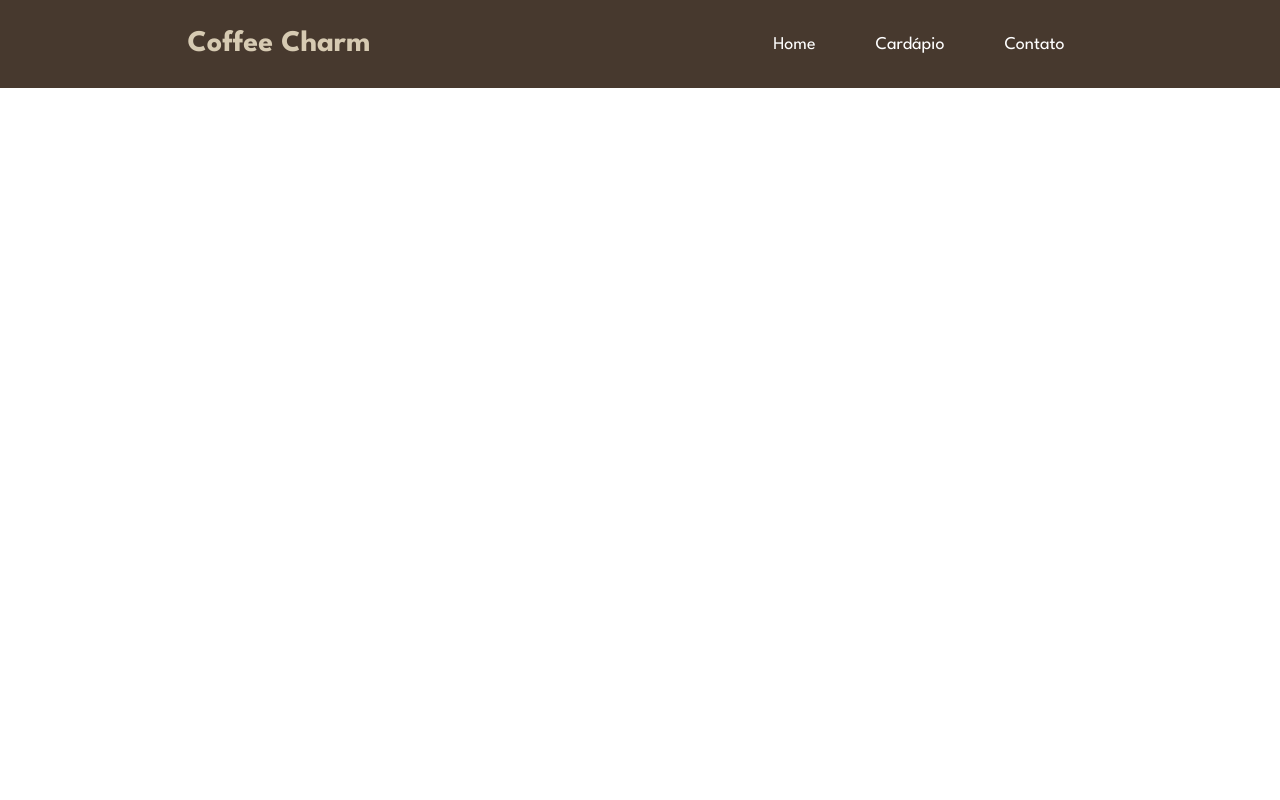
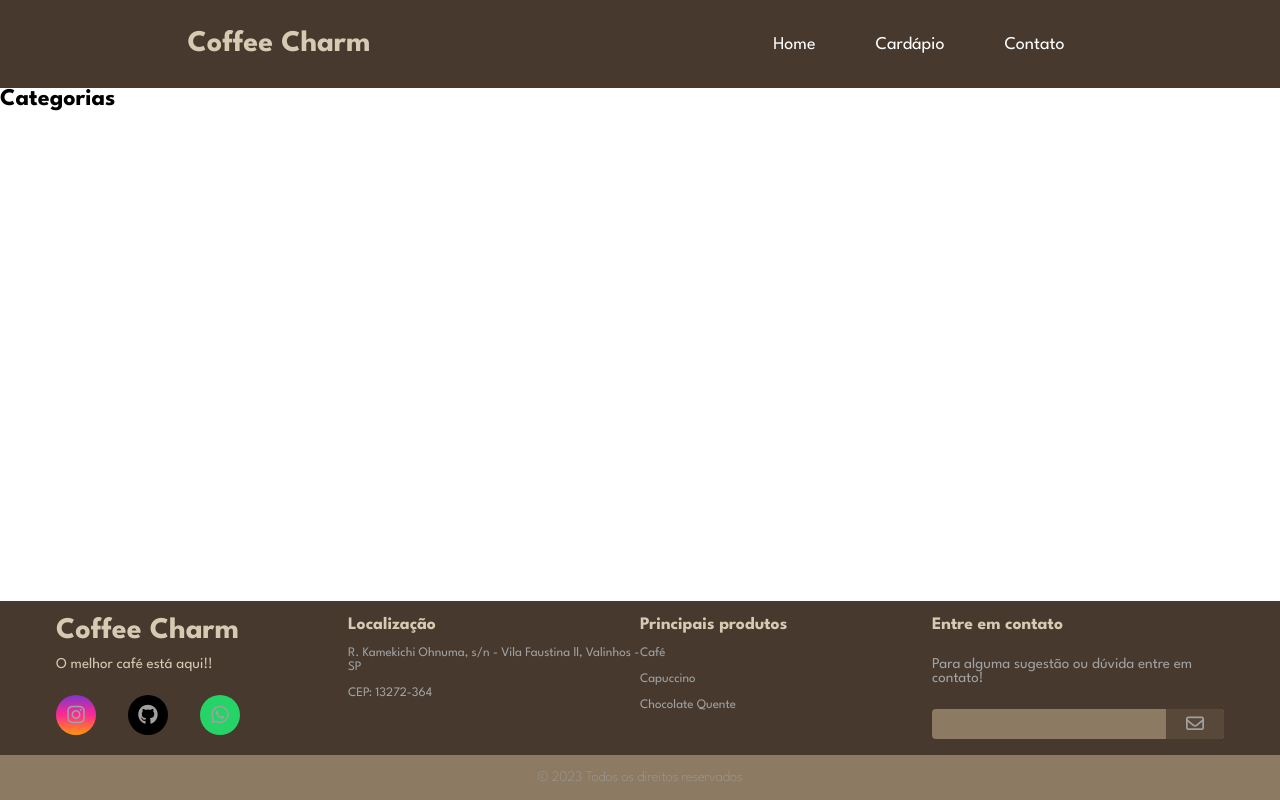
Before and after one commit to Nathsanfer/Cafeteria_Coffee_Charm, a plain HTML site: page pages/cardapio.html in a window 1280 px wide. Drawn offline with Linux system fonts and the light colour scheme.

Commit message:
feat: Create main cardapio

```diff
--- a/css/cardapio.css
+++ b/css/cardapio.css
@@ -14,7 +14,7 @@
     --marrom-3: #8d7a62;
     --marrom-4: #c4b69c;
     --marrom-5: #d6cab2;
-    --branco: #ffffff;
+    --branco: #a1a1a1;
     --preto: #000000;
     --primeira-font: 'Lato', sans-serif;
     --segunda-font: 'League Spartan', sans-serif;
@@ -41,7 +41,6 @@ header {
     justify-content: space-around;
     align-items: center;
     padding: 30px 0;
-    position: fixed;
     background-color: var(--marrom-1);
 }
 
@@ -73,3 +72,156 @@ header {
     border-radius: 8px;
     transition: 0.10s;
 }
+
+/*--------------------*/
+/*      Conteúdo      */
+/*--------------------*/
+
+
+
+/*--------------------*/
+/*       Rodapé       */
+/*--------------------*/
+
+
+footer {
+    width: 100%;
+    color: var(--marrom-5);
+    bottom: 0px;
+    padding: 0;
+    position: absolute;
+    left: 0px;
+    font-size: 15px;
+}
+
+.footer-link {
+    text-decoration: none;
+}
+
+#conteudo-footer {
+    background-color: var(--marrom-1);
+    display: grid;
+    grid-template-columns: repeat(4, 1fr);
+    padding: 1rem 3.5rem;
+}
+
+#footer-contatos h1 {
+    margin-bottom: 0.75rem;
+}
+
+#footer-redes-sociais {
+    display: flex;
+    gap: 2rem;
+    margin-top: 1.5rem;
+}
+
+#footer-redes-sociais .footer-link {
+    display: flex;
+    align-items: center;
+    justify-content: center;
+    height: 2.5rem;
+    width: 2.5rem;
+    color: var(--branco);
+    border-radius: 50%;
+    transition: all 0.4s;
+}
+
+#footer-redes-sociais .footer-link i {
+    font-size: 1.25rem;
+}
+
+#footer-redes-sociais .footer-link:hover {
+    opacity: 0.8;
+}
+
+#instagram {
+    background: linear-gradient(#7f37c9, #ff2992, #ff9807);
+}
+
+#facebook {
+    background-color: var(--preto);
+}
+
+#whatsapp {
+    background-color: #25d366;
+}
+
+.footer-lista {
+    display: flex;
+    flex-direction: column;
+    gap: 0.75rem;
+    list-style: none;
+}
+
+.footer-lista .footer-link {
+    color: var(--branco);
+    transition: all 0.4s;
+    font-size: 13px;
+}
+
+.footer-lista .footer-link:hover {
+    color: var(--marrom-3);
+}
+
+#footer-assinatura {
+    display: flex;
+    flex-direction: column;
+    gap: 1.5rem;
+}
+
+#footer-assinatura p {
+    color: var(--branco);
+}
+
+#input-grupo {
+    display: flex;
+    align-items: center;
+    background-color: var(--marrom-3);
+    border-radius: 4px;
+}
+
+#input-grupo input {
+    all: unset;
+    padding: 0.5rem;
+    width: 100%;
+}
+
+#input-grupo button {
+    background-color: var(--marrom-2);
+    border: none;
+    color: var(--branco);
+    padding: 0px 1.25rem;
+    font-size: 1.125rem;
+    height: 100%;
+    border-radius: 0px 4px 4px 0px;
+    cursor: pointer;
+    transition: all 0.4s;
+}
+
+#input-grupo button:hover {
+    opacity: 0.8;
+}
+
+#footer-copyright {
+    display: flex;
+    justify-content: center;
+    background-color: var(--marrom-3);
+    font-size: 0.9rem;
+    padding: 1rem;
+    font-weight: 100;
+    color: var(--branco);
+}
+
+@media screen and (max-width: 768px) {
+    #footer_content {
+        grid-template-columns: repeat(2, 1fr);
+        gap: 2rem;
+    }
+}
+
+@media screen and (max-width: 426px) {
+    #footer_content {
+        grid-template-columns: repeat(1, 1fr);
+        padding: 3rem 2rem;
+    }
+}
--- a/css/index.css
+++ b/css/index.css
@@ -32,7 +32,7 @@
 }
 
 body {
-    background-image: url(../image/index/fundo-coffee.webp);
+    background: url(../image/index/fundo-coffee.webp);
 }
 
 /*---------------------*/
@@ -88,22 +88,43 @@ header {
 
 .descricao {
     align-items: center;
+    margin: 70px;
 }
 
 .descricao h1 {
     font-size: 4rem;
     font-family: var(--segunda-font);
-    color: var(--marrom-2);
+    color: var(--marrom-4);
 }
 
 .descricao h2 {
     font-size: 2rem;
-    color: var(--marrom-2);
-    margin: 20px;
+    color: var(--marrom-4);
+    padding: 30px 7px;
 }
 
 .descricao p {
-    font-size: 1.4rem;
+    font-size: 28px;
+    color: var(--branco);
+    padding: 0 7px;
+}
+
+.botao {
+    padding: 30px 0px;
+}
+
+.botao input {
+    padding: 7px 17px;
+    background-color: var(--marrom-3);
+    color: white;
+    border-radius: 8px;
+    border: none;
+    cursor: pointer;
+    font-size: 22px;
+}
+
+.botao input:hover {
+    background-color: var(--marrom-4);
 }
 
 /*--------------------*/
--- a/pages/cardapio.html
+++ b/pages/cardapio.html
@@ -1,12 +1,18 @@
 <!DOCTYPE html>
 <html lang="pt-BR">
+
 <head>
     <meta charset="UTF-8">
     <meta name="viewport" content="width=device-width, initial-scale=1.0">
-    <title>Document</title>
+    <title>Cardapio</title>
     <link rel="stylesheet" href="../css/cardapio.css">
+    <link rel="stylesheet" href="https://cdnjs.cloudflare.com/ajax/libs/font-awesome/6.6.0/css/all.min.css"
+        integrity="sha512-Kc323vGBEqzTmouAECnVceyQqyqdsSiqLQISBL29aUW4U/M7pSPA/gEUZQqv1cwx4OnYxTxve5UMg5GT6L4JJg=="
+        crossorigin="anonymous" referrerpolicy="no-referrer" />
 </head>
+
 <body>
+
     <header> <!--Cabeçalho-->
         <div class="container-logo">
             <a href="index.html">
@@ -22,5 +28,85 @@
         </div>
     </header>
 
+    <main>
+        <section class="index-categoria"> <!--Categorias-->
+            <h1>Categorias</h1>
+            <a href="#" class="categoria">
+                <img src="" alt="">
+            </a>
+        </section>
+    </main>
+
+    <footer>
+        <div id="conteudo-footer">
+            <div id="footer-contatos">
+                <h1>Coffee Charm</h1>
+                <p>O melhor café está aqui!!</p>
+
+                <div id="footer-redes-sociais">
+                    <a href="#" class="footer-link" id="instagram">
+                        <i class="fa-brands fa-instagram"></i>
+                    </a>
+
+                    <a href="#" class="footer-link" id="facebook">
+                        <i class="fa-brands fa-github"></i>
+                    </a>
+
+                    <a href="#" class="footer-link" id="whatsapp">
+                        <i class="fa-brands fa-whatsapp"></i>
+                    </a>
+                </div>
+            </div>
+
+            <ul class="footer-lista">
+                <li>
+                    <h3>Localização</h3>
+                </li>
+                <li>
+                    <a href="#" class="footer-link">R. Kamekichi Ohnuma, s/n - Vila Faustina ll, Valinhos - SP</a>
+                </li>
+                <li>
+                    <a href="#" class="footer-link">CEP: 13272-364</a>
+                </li>
+            </ul>
+
+            <ul class="footer-lista">
+                <li>
+                    <h3>Principais produtos</h3>
+                </li>
+                <li>
+                    <a href="#" class="footer-link">Café</a>
+                </li>
+                <li>
+                    <a href="#" class="footer-link">Capuccino</a>
+                </li>
+                <li>
+                    <a href="#" class="footer-link">Chocolate Quente</a>
+                </li>
+            </ul>
+
+            <div id="footer-assinatura">
+                <h3>Entre em contato</h3>
+
+                <p>
+                    Para alguma sugestão ou dúvida entre em contato!
+                </p>
+
+                <div id="input-grupo">
+                    <input type="email" id="email">
+                    <button>
+                        <i class="fa-regular fa-envelope"></i>
+                    </button>
+                </div>
+            </div>
+        </div>
+
+        <div id="footer-copyright">
+            &#169
+            2023 Todos os direitos reservados
+        </div>
+    </footer>
+
 </body>
+
 </html>
```
Also changed, not shown: index.html (+4 -3 lines), image/index/bolo_cenoura.webp (added), image/index/cappuccino.webp (added), image/index/cha_gelado.webp (added), image/index/croissant_recheado.webp (added), image/index/expresso.webp (added), image/index/latte.webp (added), image/index/mocha.webp (added), image/index/pao_quiejo.webp (added), image/index/sanduiche.webp (added), image/index/torta_limao.webp (added).
